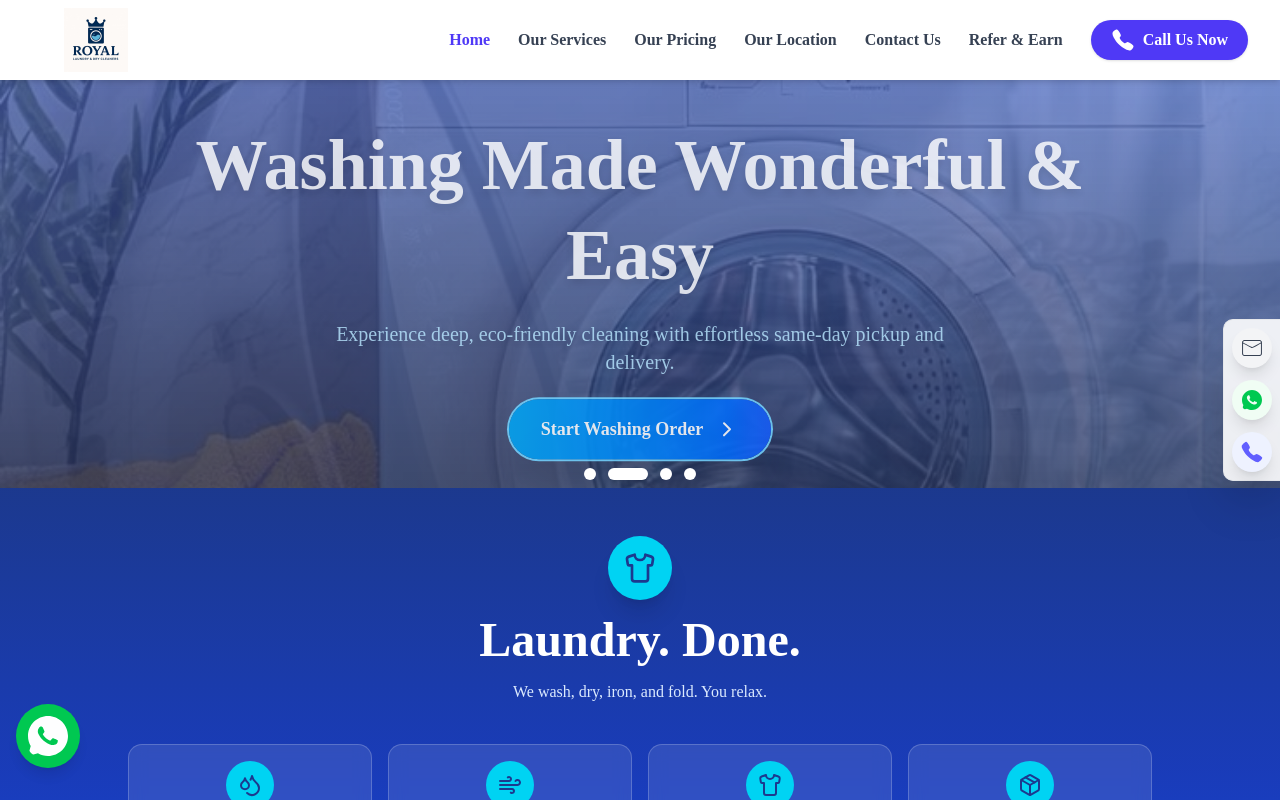
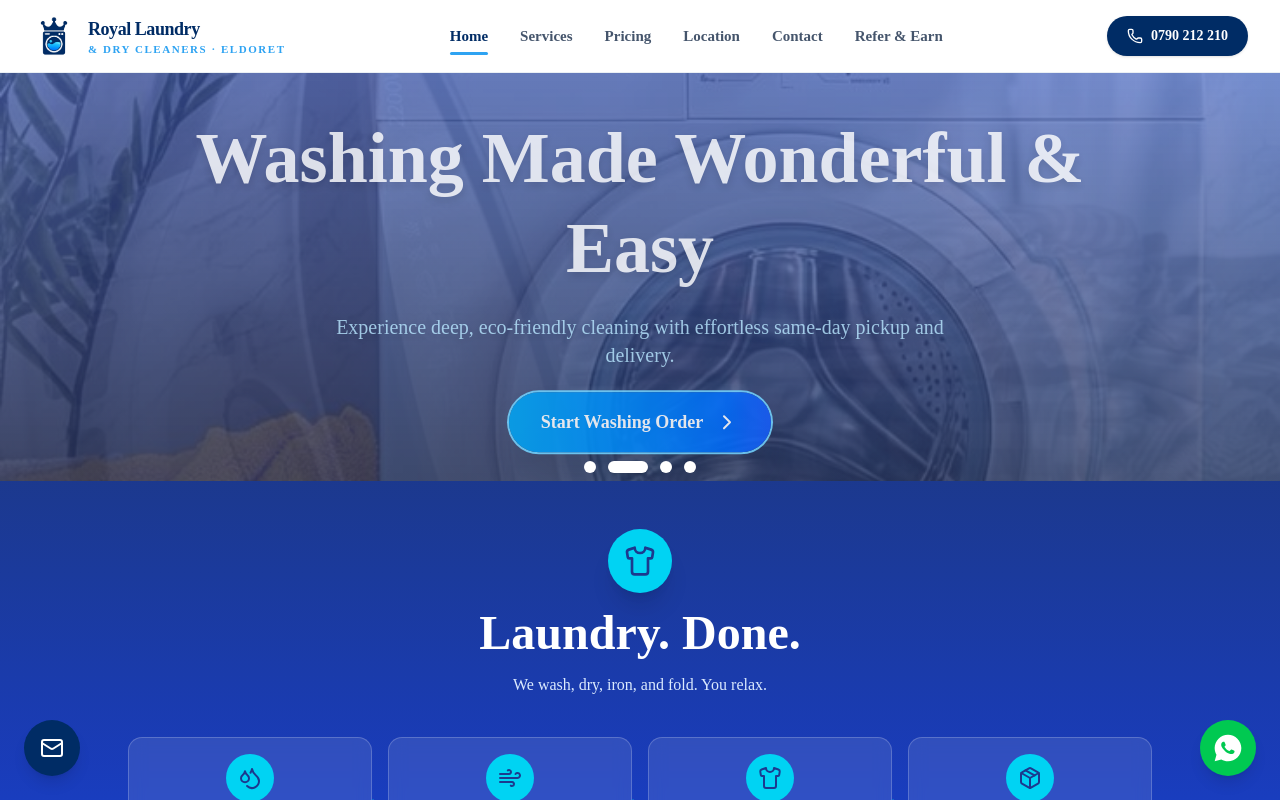
Before and after one commit to ngetich2021/laundry, a Next.js app: page / in a window 1280 px wide. Shown: the top 800 px of the page. Built offline with nearby package versions, Linux system fonts and the light colour scheme.

Commit message:
New menu, floating email/WhatsApp buttons, bigger preview banners, Turbopack root fix

```diff
--- a/components/Nav.tsx
+++ b/components/Nav.tsx
@@ -3,110 +3,159 @@
 import Link from "next/link";
 import Image from "next/image";
 import { usePathname } from "next/navigation";
-import { useState } from "react";
-import { MdOutlineMenu } from "react-icons/md";
-import { IoCloseSharp, IoCall } from "react-icons/io5";
-import PwaInstallButton from "@/components/site/pwa-install-button";
-import { SITE } from "@/lib/site";
+import { useEffect, useState } from "react";
+import { Menu, X, Phone, ChevronRight } from "lucide-react";
+import { RiWhatsappFill } from "react-icons/ri";
+import { SITE, whatsappLink } from "@/lib/site";
 
 const NAV_LINKS = [
   { href: "/", label: "Home" },
-  { href: "/services/", label: "Our Services" },
-  { href: "/pricing/", label: "Our Pricing" },
-  { href: "/location/", label: "Our Location" },
-  { href: "/contact/", label: "Contact Us" },
+  { href: "/services/", label: "Services" },
+  { href: "/pricing/", label: "Pricing" },
+  { href: "/location/", label: "Location" },
+  { href: "/contact/", label: "Contact" },
   { href: "/referrals/", label: "Refer & Earn" },
 ];
 
 export default function Nav() {
-  const [isOpen, setIsOpen] = useState(false);
-  const pathname = usePathname();
-  const isActive = (href: string) => (href === "/" ? pathname === "/" : pathname.startsWith(href.replace(/\/$/, "")));
+  const [open, setOpen] = useState(false);
+  const pathname = usePathname() || "/";
+  const isActive = (href: string) =>
+    href === "/" ? pathname === "/" : pathname.startsWith(href.replace(/\/$/, ""));
+
+  // Close the mobile menu on navigation, and stop the page scrolling behind it.
+  useEffect(() => setOpen(false), [pathname]);
+  useEffect(() => {
+    document.body.style.overflow = open ? "hidden" : "";
+    return () => {
+      document.body.style.overflow = "";
+    };
+  }, [open]);
 
   return (
-    <nav className="bg-white shadow-md sticky top-0 z-50">
-      <div className="max-w-7xl mx-auto py-2 px-4 sm:px-6 lg:px-8">
-        <div className="flex justify-between items-center h-16">
-          {/* Logo */}
-          <div className="relative flex items-center h-16 w-32">
-            <Link href="/" aria-label={`${SITE.name} home`}>
-              <Image src="/logo.jpeg" alt={`${SITE.name} logo`} fill className="object-contain" priority />
+    <header className="sticky top-0 z-[60] border-b border-slate-200/70 bg-white">
+      <nav className="mx-auto flex h-[72px] max-w-7xl items-center justify-between gap-6 px-4 sm:px-6 lg:px-8" aria-label="Main">
+        {/* Brand */}
+        <Link href="/" className="flex shrink-0 items-center gap-3" aria-label={`${SITE.name} home`}>
+          <Image src="/icons/royal-icon.png" alt="" width={44} height={44} priority className="size-11" />
+          <span className="leading-tight">
+            <span className="block text-lg font-extrabold tracking-tight text-[#002C65]">Royal Laundry</span>
+            <span className="block text-[11px] font-semibold uppercase tracking-[0.14em] text-[#2EA3F2]">
+              &amp; Dry Cleaners · Eldoret
+            </span>
+          </span>
         </Link>
-          </div>
 
-          {/* Desktop navigation */}
-          <div className="hidden lg:flex items-center gap-5 xl:gap-7">
-            {NAV_LINKS.map((link) => (
+        {/* Desktop links */}
+        <ul className="hidden items-center gap-1 lg:flex">
+          {NAV_LINKS.map((link) => {
+            const active = isActive(link.href);
+            return (
+              <li key={link.href}>
                 <Link
-                key={link.href}
                   href={link.href}
-                className={`whitespace-nowrap font-bold transition-colors duration-200 hover:text-indigo-600 ${
-                  isActive(link.href) ? "text-indigo-600" : "text-gray-700"
+                  aria-current={active ? "page" : undefined}
+                  className={`relative rounded-full px-3.5 py-2 text-[15px] font-semibold transition-colors ${
+                    active ? "text-[#002C65]" : "text-slate-600 hover:bg-slate-100 hover:text-[#002C65]"
                   }`}
                 >
                   {link.label}
+                  {active && (
+                    <span className="absolute inset-x-3.5 -bottom-[3px] h-[3px] rounded-full bg-[#2EA3F2]" aria-hidden="true" />
+                  )}
                 </Link>
-            ))}
+              </li>
+            );
+          })}
+        </ul>
+
+        {/* Desktop call button */}
         <a
           href={`tel:${SITE.phoneIntl}`}
-              className="flex shrink-0 cursor-pointer gap-2 whitespace-nowrap bg-indigo-600 text-white px-5 py-2 rounded-full hover:bg-indigo-700 transition-colors duration-200 font-semibold shadow-sm"
+          className="hidden shrink-0 items-center gap-2 rounded-full bg-[#002C65] px-5 py-2.5 text-sm font-bold text-white shadow-sm transition hover:bg-[#003d8a] lg:inline-flex"
         >
-              <IoCall size={24} /> Call Us Now
+          <Phone className="size-4" />
+          <span className="xl:hidden">Call us</span>
+          <span className="hidden xl:inline">{SITE.phoneDisplay}</span>
         </a>
-            <PwaInstallButton className="flex shrink-0 items-center gap-1.5 whitespace-nowrap rounded-full border border-indigo-200 px-4 py-2 text-sm font-semibold text-indigo-600 transition-colors hover:bg-indigo-50" />
-          </div>
 
-          {/* Mobile menu button */}
-          <div className="lg:hidden flex items-center gap-4">
+        {/* Mobile: call icon + menu button */}
+        <div className="flex items-center gap-2 lg:hidden">
           <a
             href={`tel:${SITE.phoneIntl}`}
-              className="flex gap-2 whitespace-nowrap bg-indigo-600 text-white px-4 py-2 rounded-full text-sm font-semibold hover:bg-indigo-700 transition"
+            className="inline-flex size-11 items-center justify-center rounded-full bg-[#002C65] text-white"
+            aria-label={`Call ${SITE.phoneDisplay}`}
           >
-              <IoCall size={24} /> Call Us Now
+            <Phone className="size-5" />
           </a>
-            <PwaInstallButton iconOnly className="text-gray-700 hover:text-indigo-600 transition" />
           <button
-              onClick={() => setIsOpen(true)}
-              className="text-gray-700 hover:text-indigo-600 transition"
-              aria-label="Open menu"
+            type="button"
+            onClick={() => setOpen((v) => !v)}
+            className="inline-flex size-11 items-center justify-center rounded-full border border-slate-200 text-[#002C65] transition hover:bg-slate-100"
+            aria-label={open ? "Close menu" : "Open menu"}
+            aria-expanded={open}
+            aria-controls="mobile-menu"
           >
-              <MdOutlineMenu size={28} />
+            {open ? <X className="size-6" /> : <Menu className="size-6" />}
           </button>
         </div>
-        </div>
-      </div>
+      </nav>
 
       {/* Mobile menu */}
-      {isOpen && (
-        <div className="fixed inset-0 z-50 lg:hidden" onClick={() => setIsOpen(false)}>
+      {open && (
+        <>
           <div
-            className="fixed right-0 top-20 h-fit w-fit bg-blue-400 shadow-2xl p-6 flex flex-col"
-            onClick={(e) => e.stopPropagation()}
+            className="fixed inset-x-0 bottom-0 top-[72px] z-[60] bg-slate-950/40 lg:hidden"
+            onClick={() => setOpen(false)}
+            aria-hidden="true"
+          />
+          <div
+            id="mobile-menu"
+            className="fixed inset-x-0 top-[72px] z-[61] max-h-[calc(100dvh-72px)] overflow-y-auto border-t border-slate-100 bg-white px-4 pb-6 pt-2 shadow-xl lg:hidden"
           >
-            <button
-              onClick={() => setIsOpen(false)}
-              className="absolute top-5 right-5 text-gray-600 hover:text-gray-900 transition"
-              aria-label="Close menu"
-            >
-              <IoCloseSharp size={28} />
-            </button>
-
-            <div className="mt-16 flex flex-col gap-6">
-              {NAV_LINKS.map((link) => (
+            <ul className="divide-y divide-slate-100">
+              {NAV_LINKS.map((link) => {
+                const active = isActive(link.href);
+                return (
+                  <li key={link.href}>
                     <Link
-                  key={link.href}
                       href={link.href}
-                  onClick={() => setIsOpen(false)}
-                  className="text-xl text-white font-bold capitalize hover:text-indigo-600 transition-colors"
+                      onClick={() => setOpen(false)}
+                      aria-current={active ? "page" : undefined}
+                      className={`flex items-center justify-between py-4 text-lg font-semibold ${
+                        active ? "text-[#2EA3F2]" : "text-[#002C65]"
+                      }`}
                     >
                       {link.label}
+                      <ChevronRight className="size-5 opacity-50" />
                     </Link>
-              ))}
-              <PwaInstallButton className="flex items-center gap-2 text-xl text-white font-bold capitalize hover:text-indigo-600 transition-colors" />
+                  </li>
+                );
+              })}
+            </ul>
+
+            <div className="mt-4 grid grid-cols-2 gap-3">
+              <a
+                href={`tel:${SITE.phoneIntl}`}
+                className="inline-flex items-center justify-center gap-2 rounded-full bg-[#002C65] py-3 font-bold text-white"
+              >
+                <Phone className="size-5" /> Call
+              </a>
+              <a
+                href={whatsappLink("Hi Royal Laundry! I'd like to book a pickup.")}
+                target="_blank"
+                rel="noopener noreferrer"
+                className="inline-flex items-center justify-center gap-2 rounded-full bg-green-500 py-3 font-bold text-white"
+              >
+                <RiWhatsappFill className="size-5" /> WhatsApp
+              </a>
             </div>
+            <p className="mt-4 text-center text-sm text-slate-500">
+              {SITE.phoneDisplay} · {SITE.hours.label}
+            </p>
           </div>
-        </div>
+        </>
       )}
-    </nav>
+    </header>
   );
 }
--- a/components/Sticky.tsx
+++ b/components/Sticky.tsx
@@ -1,81 +1,46 @@
 'use client';
 
-import React, { useState } from 'react';
-import { IoCall } from 'react-icons/io5';
-import { RiWhatsappFill } from "react-icons/ri";
-import { CiMail } from "react-icons/ci";
-import Book from './Book'; // Your modal component
+import { useState } from 'react';
+import { Mail } from 'lucide-react';
+import { RiWhatsappFill } from 'react-icons/ri';
+import Book from './Book';
+import { whatsappLink } from '@/lib/site';
 
+/**
+ * Two floating buttons:
+ *  - bottom left:  email / booking form
+ *  - bottom right: WhatsApp chat
+ * (Calling is in the top menu.)
+ */
 export default function Sticky() {
-  const [isModalOpen, setIsModalOpen] = useState(false); // Modal state
-
-  const iconBaseClasses = "p-2 rounded-full shadow-lg transition-all duration-300 hover:scale-110 hover:shadow-xl cursor-pointer";
-  const iconSize = 40;
+  const [isModalOpen, setIsModalOpen] = useState(false);
 
   return (
     <>
-      <main>
-        {/* Primary Floating WhatsApp Icon (Bottom Left) */}
-        <div className='fixed left-4 bottom-8 z-50'>
-          <a
-            href="https://wa.me/254790212210" // Replace with your number
-            target="_blank"
-            rel="noopener noreferrer"
-            title="Chat with us on WhatsApp"
-          >
-            <RiWhatsappFill
-              className={`${iconBaseClasses} text-white bg-green-500 hover:bg-green-600 animate-pulse`}
-              size={64}
-            />
-          </a>
-        </div>
+      {/* Email / booking form — bottom left */}
+      <button
+        type="button"
+        onClick={() => setIsModalOpen(true)}
+        className="fixed bottom-5 left-5 z-50 inline-flex size-14 items-center justify-center rounded-full bg-[#002C65] text-white shadow-lg transition hover:scale-105 hover:bg-[#003d8a] sm:bottom-6 sm:left-6"
+        aria-label="Email us to book a pickup"
+        title="Email us / book a pickup"
+      >
+        <Mail className="size-6" />
+      </button>
 
-        {/* Secondary Contact Stack (Top Right) */}
-        <div className='fixed right-0 top-1/2 transform -translate-y-1/2 z-50 flex flex-col space-y-3 p-2 bg-white/90 backdrop-blur-sm rounded-l-lg shadow-2xl border-l border-t border-b border-gray-200'>
+      {/* WhatsApp — bottom right */}
+      <a
+        href={whatsappLink("Hi Royal Laundry! I'd like to book a pickup.")}
+        target="_blank"
+        rel="noopener noreferrer"
+        className="fixed bottom-5 right-5 z-50 inline-flex size-14 items-center justify-center rounded-full bg-green-500 text-white shadow-lg transition hover:scale-105 hover:bg-green-600 sm:bottom-6 sm:right-6"
+        aria-label="Chat with us on WhatsApp"
+        title="Chat with us on WhatsApp"
+      >
+        <RiWhatsappFill className="size-8" />
+      </a>
 
-          {/* Email Icon – Opens Book Modal */}
-          <button
-            onClick={() => setIsModalOpen(true)}
-            title="Book via Email Form"
-            className="flex items-center justify-center"
-          >
-            <CiMail
-              className={`${iconBaseClasses} text-gray-700 hover:text-blue-600 bg-gray-100 hover:bg-blue-50`}
-              size={iconSize}
-            />
-          </button>
-
-          {/* WhatsApp Icon */}
-          <a
-            href="https://wa.me/254790212210" // Replace with your number
-            target="_blank"
-            rel="noopener noreferrer"
-            title="WhatsApp Chat"
-          >
-            <RiWhatsappFill
-              className={`${iconBaseClasses} text-green-500 hover:text-green-600 bg-green-50 hover:bg-green-100`}
-              size={iconSize}
-            />
-          </a>
-
-          {/* Phone Call Icon */}
-          <a
-            href="tel:+254790212210" // Replace with your number
-            title="Call us"
-          >
-            <IoCall
-              className={`${iconBaseClasses} text-indigo-500 hover:text-indigo-600 bg-indigo-50 hover:bg-indigo-100`}
-              size={iconSize}
-            />
-          </a>
-        </div>
-      </main>
-
-      {/* Book Modal – Triggered by Email Icon */}
-      <Book
-        isOpen={isModalOpen}
-        onClose={() => setIsModalOpen(false)}
-      />
+      <Book isOpen={isModalOpen} onClose={() => setIsModalOpen(false)} />
     </>
   );
 }
```
Lines whose indentation alone changed are shown as unchanged.
